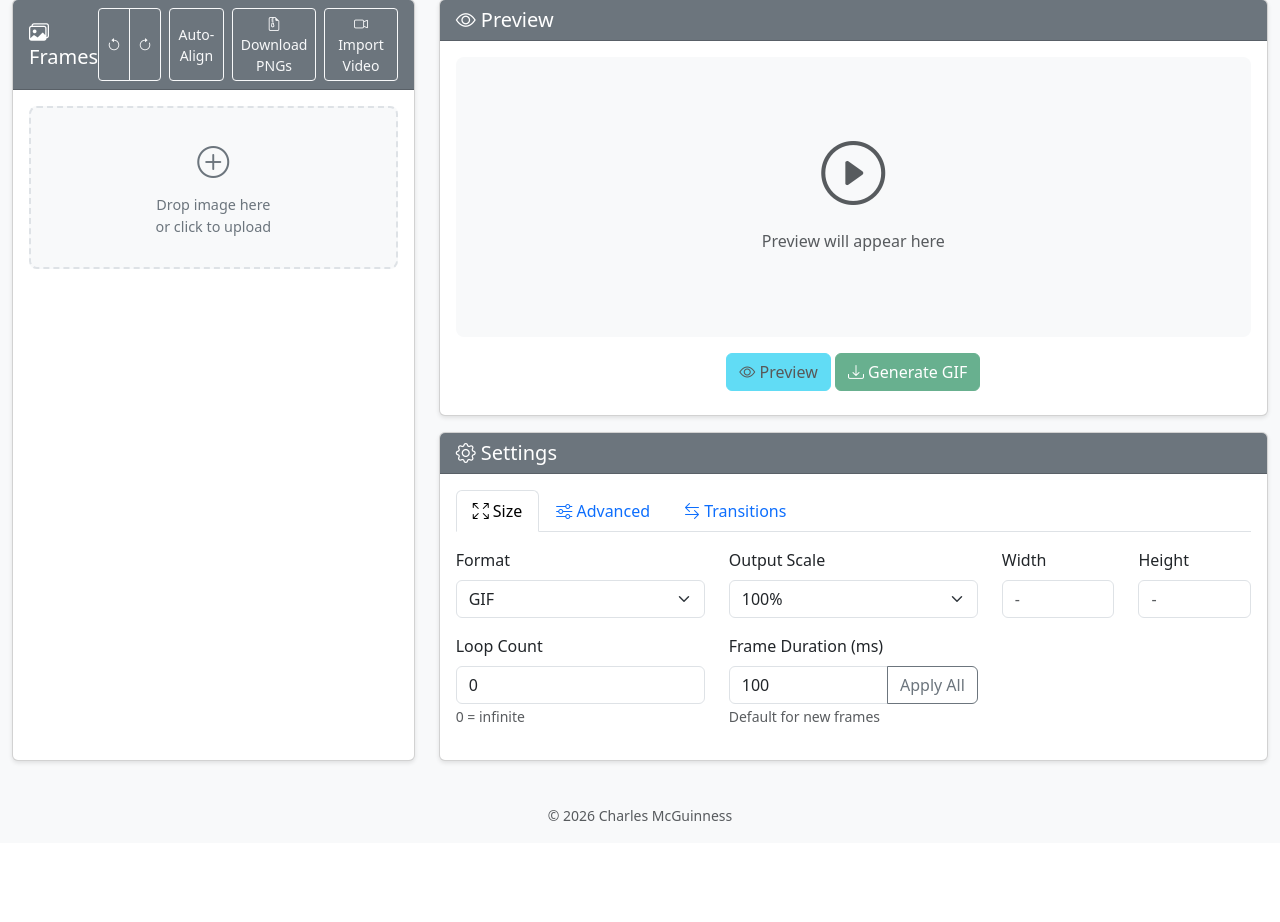
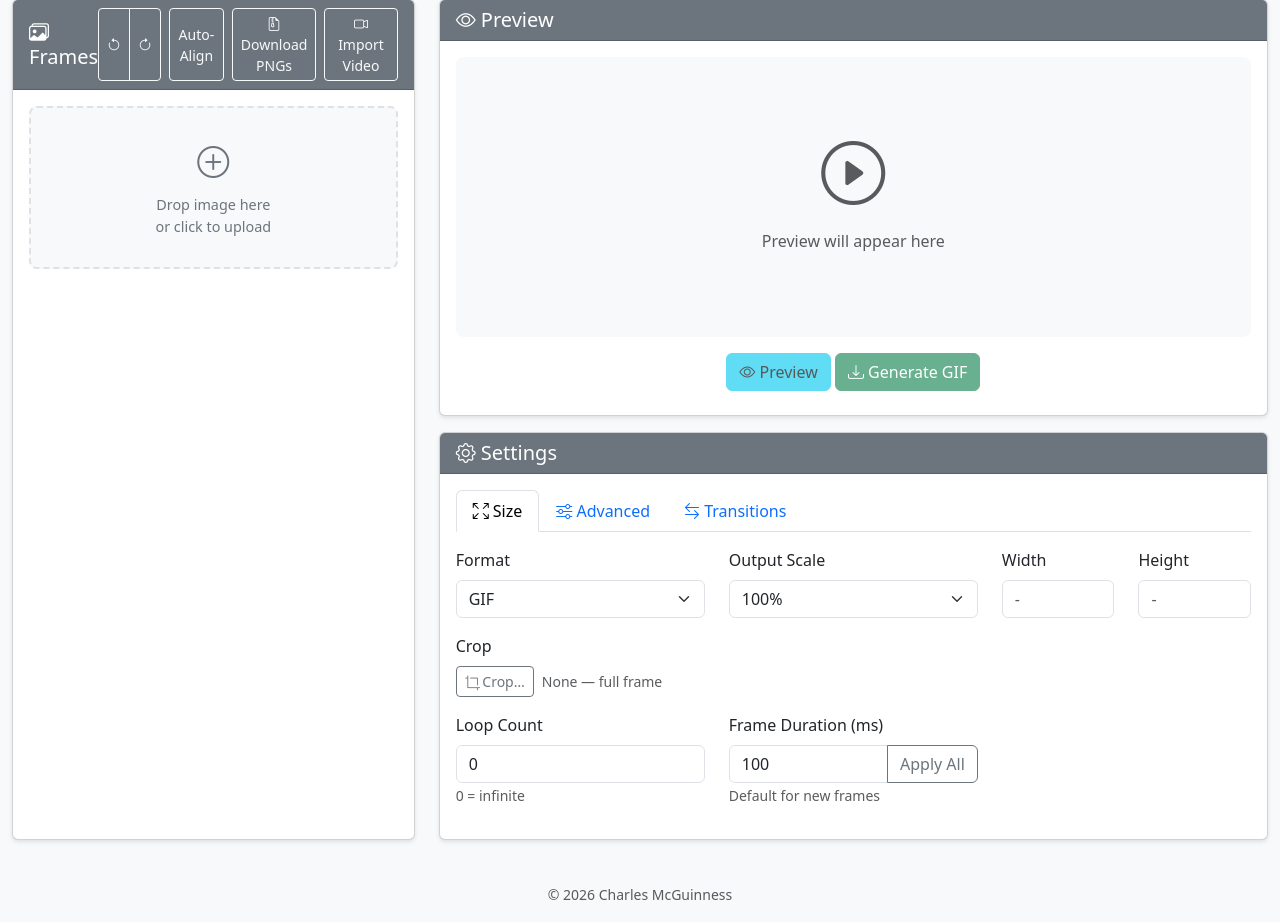
Before and after one commit to cmcguinness/AniGiffy, a Flask app: page / in a window 1280 px wide. Shown: the part 65-987 px from the top of the page. Before the commit the page ends 886 px from the top, so only its background shows below. Run offline with Flask 3, Linux system fonts and the light colour scheme; some libraries are stand-ins or nearby versions.

Commit message:
Add a crop applied to every frame before it is resized
A Crop dialog (Cropper.js) lets you drag a box on the first frame or type
the pixels to trim from each edge, with an optional aspect-ratio lock. The
crop is a setting rather than a file rewrite: it is stored as the share of
each edge to trim, so it fits frames of any size, and prepare_frame applies
it before the resize. Output Scale and Width/Height follow the cropped
size. Rotate turns the crop with the frames; Auto-Align clears it.

Co-Authored-By: Claude Opus 5.5 (1M context) <noreply@anthropic.com>

```diff
--- a/static/css/style.css
+++ b/static/css/style.css
@@ -220,3 +220,14 @@ body {
         min-height: 250px;
     }
 }
+
+/* Crop modal: Cropper.js sizes itself to this wrapper, so it needs a real height */
+.crop-stage {
+    height: 60vh;
+    background-color: #f8f9fa;
+}
+
+.crop-stage img {
+    display: block;
+    max-width: 100%;
+}
--- a/static/js/app.js
+++ b/static/js/app.js
@@ -16,7 +16,9 @@ const state = {
         transitionSteps: 5,
         outputFormat: 'gif',
         pingPong: false,
-        dither: 'none'
+        dither: 'none',
+        // Share of each edge trimmed from every frame before resizing (crop.js)
+        crop: null
     },
     frames: [],
     currentPreview: null,
@@ -256,6 +258,7 @@ async function rotateFrames(direction) {
             if (state.settings.originalWidth && state.settings.originalHeight) {
                 [state.settings.originalWidth, state.settings.originalHeight] =
                     [state.settings.originalHeight, state.settings.originalWidth];
+                rotateCrop(direction);
                 recalcDimensionsFromScale();
             }
 
@@ -313,11 +316,17 @@ async function alignFrames() {
             // Every frame is now the cropped size
             state.settings.originalWidth = data.width;
             state.settings.originalHeight = data.height;
+
+            // Alignment reframes every image, so a crop drawn on the old
+            // framing no longer lines up with anything
+            const hadCrop = hasCrop();
+            state.settings.crop = null;
             recalcDimensionsFromScale();
 
             stopPreview();
             updateUI();
-            showToast(data.message, data.skipped.length ? 'warning' : 'success');
+            const message = hadCrop ? `${data.message} Crop cleared — set it again on the aligned frames.` : data.message;
+            showToast(message, data.skipped.length || hadCrop ? 'warning' : 'success');
         } else {
             showToast(`Alignment failed: ${data.message}`, 'danger');
         }
@@ -756,11 +765,13 @@ function updateGenerateButtonLabel() {
     }
 }
 
+// Output size is the scale applied to the cropped frame, not the original
 function recalcDimensionsFromScale() {
-    if (!state.settings.originalWidth || !state.settings.originalHeight) return;
+    const source = getCroppedSourceDimensions();
+    if (!source.width || !source.height) return;
     const scale = state.settings.scale;
-    document.getElementById('outputWidth').value = Math.round(state.settings.originalWidth * scale / 100);
-    document.getElementById('outputHeight').value = Math.round(state.settings.originalHeight * scale / 100);
+    document.getElementById('outputWidth').value = Math.max(1, Math.round(source.width * scale / 100));
+    document.getElementById('outputHeight').value = Math.max(1, Math.round(source.height * scale / 100));
 }
 
 function updateOutputSizeDisplay() {
@@ -814,6 +825,8 @@ function updateUI() {
     // Update transition settings
     document.getElementById('transitionType').value = state.settings.transitionType;
     updateTransitionHelp();
+
+    updateCropSummary();
 
     // Render frames
     renderFrames();
--- /dev/null
+++ b/static/js/crop.js
@@ -0,0 +1,226 @@
+// AniGiffy crop: one rectangle trimmed from every frame before it is resized.
+//
+// The crop lives in state.settings.crop as the share of each edge to trim
+// ({left, top, right, bottom}, fractions 0-1) rather than pixels, so one crop
+// fits frames of differing sizes and survives the server downscaling an
+// oversized upload. The pixel values shown are for the frame being edited.
+// It travels to the server with the rest of the settings and is applied in
+// ImageProcessor.prepare_frame, so the stored images are never touched.
+
+const CROP_EDGES = ['left', 'top', 'right', 'bottom'];
+
+let cropper = null;
+let cropFrameSize = null;      // natural size of the frame shown in the modal
+let syncingCropInputs = false; // true while typed values are pushed into the cropper
+
+document.addEventListener('DOMContentLoaded', function() {
+    document.getElementById('openCropBtn').addEventListener('click', openCropModal);
+    document.getElementById('clearCropBtn').addEventListener('click', clearCrop);
+    document.getElementById('applyCropBtn').addEventListener('click', applyCrop);
+    document.getElementById('resetCropBtn').addEventListener('click', () => cropper && cropper.reset());
+    document.getElementById('cropAspect').addEventListener('change', function() {
+        if (cropper) cropper.setAspectRatio(parseFloat(this.value));
+    });
+
+    CROP_EDGES.forEach(edge => {
+        const input = document.getElementById(`crop-${edge}`);
+        input.addEventListener('input', pushCropInputsToCropper);
+        // Once the user is done typing, show what the cropper actually
+        // accepted (it clamps to the image and honours the aspect lock).
+        input.addEventListener('change', pullCropFromCropper);
+    });
+
+    const modalEl = document.getElementById('cropModal');
+    modalEl.addEventListener('shown.bs.modal', function() {
+        const img = document.getElementById('cropImage');
+        if (img.complete && img.naturalWidth) {
+            initCropper(img);
+        } else {
+            img.addEventListener('load', () => initCropper(img), { once: true });
+        }
+    });
+    modalEl.addEventListener('hidden.bs.modal', function() {
+        if (cropper) {
+            cropper.destroy();
+            cropper = null;
+        }
+    });
+
+    updateCropSummary();
+});
+
+function hasCrop() {
+    const c = state.settings.crop;
+    return !!c && CROP_EDGES.some(edge => c[edge] > 0);
+}
+
+// Size of the original frames once the crop is trimmed off
+function getCroppedSourceDimensions() {
+    const w = state.settings.originalWidth;
+    const h = state.settings.originalHeight;
+    if (!w || !h) return { width: null, height: null };
+    const c = state.settings.crop || { left: 0, top: 0, right: 0, bottom: 0 };
+    return {
+        width: Math.max(1, Math.round(w * (1 - c.left - c.right))),
+        height: Math.max(1, Math.round(h * (1 - c.top - c.bottom)))
+    };
+}
+
+function openCropModal() {
+    if (state.frames.length === 0) {
+        showToast('Add some frames before cropping', 'warning');
+        return;
+    }
+
+    const img = document.getElementById('cropImage');
+    img.src = `/api/frames/image/${state.frames[0].file.split('/').pop()}?v=${state.imageVersion}`;
+    bootstrap.Modal.getOrCreateInstance(document.getElementById('cropModal')).show();
+}
+
+function initCropper(img) {
+    if (cropper) cropper.destroy();
+
+    cropper = new Cropper(img, {
+        viewMode: 1,          // keep the box inside the image
+        autoCropArea: 1,      // with no crop yet, start from the whole frame
+        zoomable: false,
+        movable: false,
+        rotatable: false,
+        scalable: false,
+        aspectRatio: parseFloat(document.getElementById('cropAspect').value),
+        ready() {
+            const data = cropper.getImageData();
+            cropFrameSize = { width: data.naturalWidth, height: data.naturalHeight };
+            if (hasCrop()) {
+                const c = state.settings.crop;
+                cropper.setData({
+                    x: c.left * cropFrameSize.width,
+                    y: c.top * cropFrameSize.height,
+                    width: (1 - c.left - c.right) * cropFrameSize.width,
+                    height: (1 - c.top - c.bottom) * cropFrameSize.height
+                });
+            }
+            pullCropFromCropper();
+        },
+        crop(event) {
+            if (!syncingCropInputs) setCropInputs(event.detail);
+        }
+    });
+}
+
+// Box from the cropper ({x, y, width, height}) -> pixel insets per edge
+function boxToInsets(box) {
+    const left = Math.max(0, Math.round(box.x));
+    const top = Math.max(0, Math.round(box.y));
+    return {
+        left,
+        top,
+        right: Math.max(0, cropFrameSize.width - left - Math.round(box.width)),
+        bottom: Math.max(0, cropFrameSize.height - top - Math.round(box.height))
+    };
+}
+
+function setCropInputs(box) {
+    if (!cropFrameSize) return;
+    const insets = boxToInsets(box);
+    CROP_EDGES.forEach(edge => {
+        document.getElementById(`crop-${edge}`).value = insets[edge];
+    });
+    updateCropResultLabel(insets);
+}
+
+function readCropInputs() {
+    const insets = {};
+    CROP_EDGES.forEach(edge => {
+        insets[edge] = Math.max(0, parseInt(document.getElementById(`crop-${edge}`).value) || 0);
+    });
+    return insets;
+}
+
+function pullCropFromCropper() {
+    if (cropper && cropFrameSize) setCropInputs(cropper.getData(true));
+}
+
+function pushCropInputsToCropper() {
+    if (!cropper || !cropFrameSize) return;
+    const i = readCropInputs();
+    const width = cropFrameSize.width - i.left - i.right;
+    const height = cropFrameSize.height - i.top - i.bottom;
+    if (width < 1 || height < 1) return;
+
+    syncingCropInputs = true;
+    try {
+        cropper.setData({ x: i.left, y: i.top, width, height });
+    } finally {
+        syncingCropInputs = false;
+    }
+    updateCropResultLabel(i);
+}
+
+function updateCropResultLabel(insets) {
+    const w = cropFrameSize.width - insets.left - insets.right;
+    const h = cropFrameSize.height - insets.top - insets.bottom;
+    document.getElementById('cropResultSize').textContent =
+        `${w} × ${h} px (from ${cropFrameSize.width} × ${cropFrameSize.height})`;
+}
+
+function applyCrop() {
+    if (!cropper || !cropFrameSize) return;
+
+    const insets = boxToInsets(cropper.getData(true));
+    const crop = {
+        left: insets.left / cropFrameSize.width,
+        top: insets.top / cropFrameSize.height,
+        right: insets.right / cropFrameSize.width,
+        bottom: insets.bottom / cropFrameSize.height
+    };
+    state.settings.crop = CROP_EDGES.some(edge => crop[edge] > 0) ? crop : null;
+
+    // Bootstrap warns if the modal is hidden while one of its buttons has focus
+    document.activeElement.blur();
+    bootstrap.Modal.getInstance(document.getElementById('cropModal')).hide();
+    onCropChanged();
+    showToast(hasCrop() ? 'Crop applied to all frames' : 'Crop cleared', 'info');
+}
+
+function clearCrop() {
+    state.settings.crop = null;
+    onCropChanged();
+    showToast('Crop cleared', 'info');
+}
+
+function onCropChanged() {
+    // Output size follows the cropped image, at the current scale
+    recalcDimensionsFromScale();
+    stopPreview();
+    updateCropSummary();
+    updateUI();
+}
+
+// Rotating the frames carries the crop round with them
+function rotateCrop(direction) {
+    const c = state.settings.crop;
+    if (!c) return;
+    state.settings.crop = direction === 'right'
+        ? { left: c.bottom, top: c.left, right: c.top, bottom: c.right }   // clockwise
+        : { left: c.top, top: c.right, right: c.bottom, bottom: c.left };  // counter-clockwise
+    updateCropSummary();
+}
+
+function updateCropSummary() {
+    const summary = document.getElementById('cropSummary');
+    const clearBtn = document.getElementById('clearCropBtn');
+    if (!summary) return;
+
+    if (!hasCrop()) {
+        summary.textContent = 'None — full frame';
+        clearBtn.classList.add('d-none');
+        return;
+    }
+
+    const dims = getCroppedSourceDimensions();
+    summary.textContent = dims.width
+        ? `${dims.width} × ${dims.height} from ${state.settings.originalWidth} × ${state.settings.originalHeight}`
+        : 'Cropped';
+    clearBtn.classList.remove('d-none');
+}
--- a/templates/base.html
+++ b/templates/base.html
@@ -74,6 +74,10 @@
                             <tr>
                                 <td><strong>Output Scale</strong></td>
                                 <td>Scale the output GIF from 10% to 100% of the original image size. Smaller scales create smaller file sizes.</td>
+                            </tr>
+                            <tr>
+                                <td><strong>Crop</strong></td>
+                                <td>Trim the same area from every frame. Drag the box on the first frame or type how many pixels to remove from each edge. The output size is applied to the cropped image, and your uploaded images are left untouched.</td>
                             </tr>
                             <tr>
                                 <td><strong>Output Size</strong></td>
--- a/templates/index.html
+++ b/templates/index.html
@@ -138,6 +138,17 @@
                             <div class="col-md-2 mb-3">
                                 <label for="outputHeight" class="form-label">Height</label>
                                 <input type="number" class="form-control" id="outputHeight" min="1" max="4096" placeholder="-">
+                            </div>
+                            <div class="col-12 mb-3">
+                                <label class="form-label">Crop</label>
+                                <div class="d-flex align-items-center gap-2 flex-wrap">
+                                    <button class="btn btn-outline-secondary btn-sm" type="button" id="openCropBtn"
+                                            title="Trim the same area from every frame before it is resized">
+                                        <i class="bi bi-crop"></i> Crop…
+                                    </button>
+                                    <button class="btn btn-link btn-sm d-none" type="button" id="clearCropBtn">Clear</button>
+                                    <small class="text-muted" id="cropSummary">None — full frame</small>
+                                </div>
                             </div>
                             <div class="col-md-4 mb-3">
                                 <label for="loop" class="form-label">Loop Count</label>
@@ -292,4 +303,71 @@
         </div>
     </div>
 </div>
+
+<!-- Crop Modal -->
+<div class="modal fade" id="cropModal" tabindex="-1" aria-labelledby="cropModalLabel" aria-hidden="true">
+    <div class="modal-dialog modal-lg">
+        <div class="modal-content">
+            <div class="modal-header bg-secondary text-white">
+                <h5 class="modal-title" id="cropModalLabel"><i class="bi bi-crop"></i> Crop All Frames</h5>
+                <button type="button" class="btn-close btn-close-white" data-bs-dismiss="modal" aria-label="Close"></button>
+            </div>
+            <div class="modal-body">
+                <p class="small text-muted mb-2">
+                    Drag the box on the first frame, or type how many pixels to trim from each edge.
+                    The same area is cropped from every frame, and the output size is then applied to the cropped image.
+                </p>
+                <div class="crop-stage mb-3">
+                    <img id="cropImage" alt="First frame">
+                </div>
+                <div class="row g-2 align-items-end">
+                    <div class="col-6 col-md-2">
+                        <label for="crop-left" class="form-label small mb-1">Left</label>
+                        <input type="number" class="form-control form-control-sm" id="crop-left" min="0" value="0">
+                    </div>
+                    <div class="col-6 col-md-2">
+                        <label for="crop-right" class="form-label small mb-1">Right</label>
+                        <input type="number" class="form-control form-control-sm" id="crop-right" min="0" value="0">
+                    </div>
+                    <div class="col-6 col-md-2">
+                        <label for="crop-top" class="form-label small mb-1">Top</label>
+                        <input type="number" class="form-control form-control-sm" id="crop-top" min="0" value="0">
+                    </div>
+                    <div class="col-6 col-md-2">
+                        <label for="crop-bottom" class="form-label small mb-1">Bottom</label>
+                        <input type="number" class="form-control form-control-sm" id="crop-bottom" min="0" value="0">
+                    </div>
+                    <div class="col-12 col-md-4">
+                        <label for="cropAspect" class="form-label small mb-1">Aspect ratio</label>
+                        <select class="form-select form-select-sm" id="cropAspect">
+                            <option value="NaN">Free</option>
+                            <option value="1">1:1</option>
+                            <option value="1.3333333">4:3</option>
+                            <option value="0.75">3:4</option>
+                            <option value="1.7777778">16:9</option>
+                            <option value="0.5625">9:16</option>
+                        </select>
+                    </div>
+                </div>
+                <small class="text-muted d-block mt-2">Result: <span id="cropResultSize">-</span></small>
+            </div>
+            <div class="modal-footer">
+                <button type="button" class="btn btn-outline-secondary me-auto" id="resetCropBtn">Full Frame</button>
+                <button type="button" class="btn btn-secondary" data-bs-dismiss="modal">Cancel</button>
+                <button type="button" class="btn btn-primary" id="applyCropBtn">
+                    <i class="bi bi-check-lg"></i> Apply Crop
+                </button>
+            </div>
+        </div>
+    </div>
+</div>
 {% endblock %}
+
+{% block extra_css %}
+<link rel="stylesheet" href="https://cdn.jsdelivr.net/npm/cropperjs@1.6.2/dist/cropper.min.css">
+{% endblock %}
+
+{% block extra_js %}
+<script src="https://cdn.jsdelivr.net/npm/cropperjs@1.6.2/dist/cropper.min.js"></script>
+<script src="{{ url_for('static', filename='js/crop.js') }}"></script>
+{% endblock %}
```
Also changed, not shown: CLAUDE.md (+10 -1 lines), models/project.py (+8 -3 lines), services/gif_builder.py (+5 -2 lines), services/image_processor.py (+39 -1 lines), README.md.
